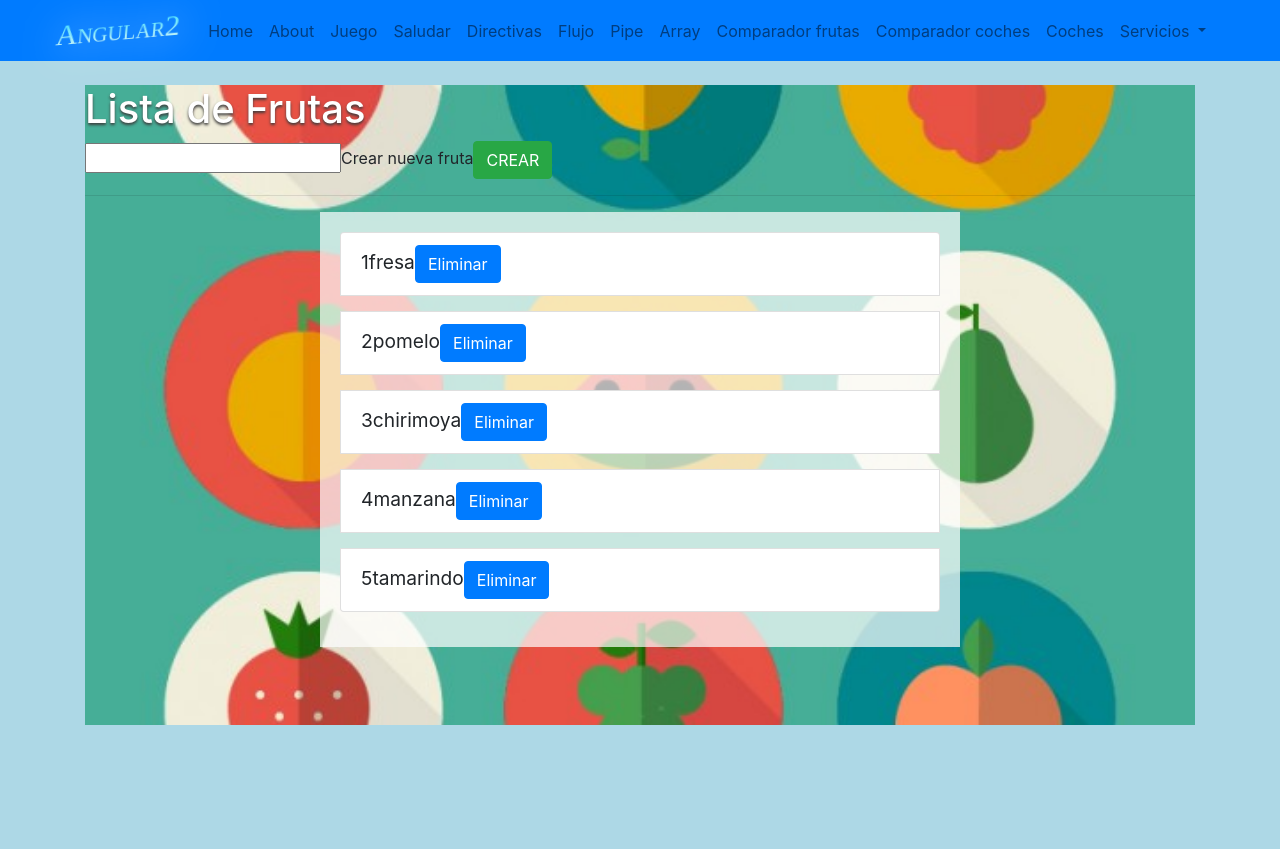
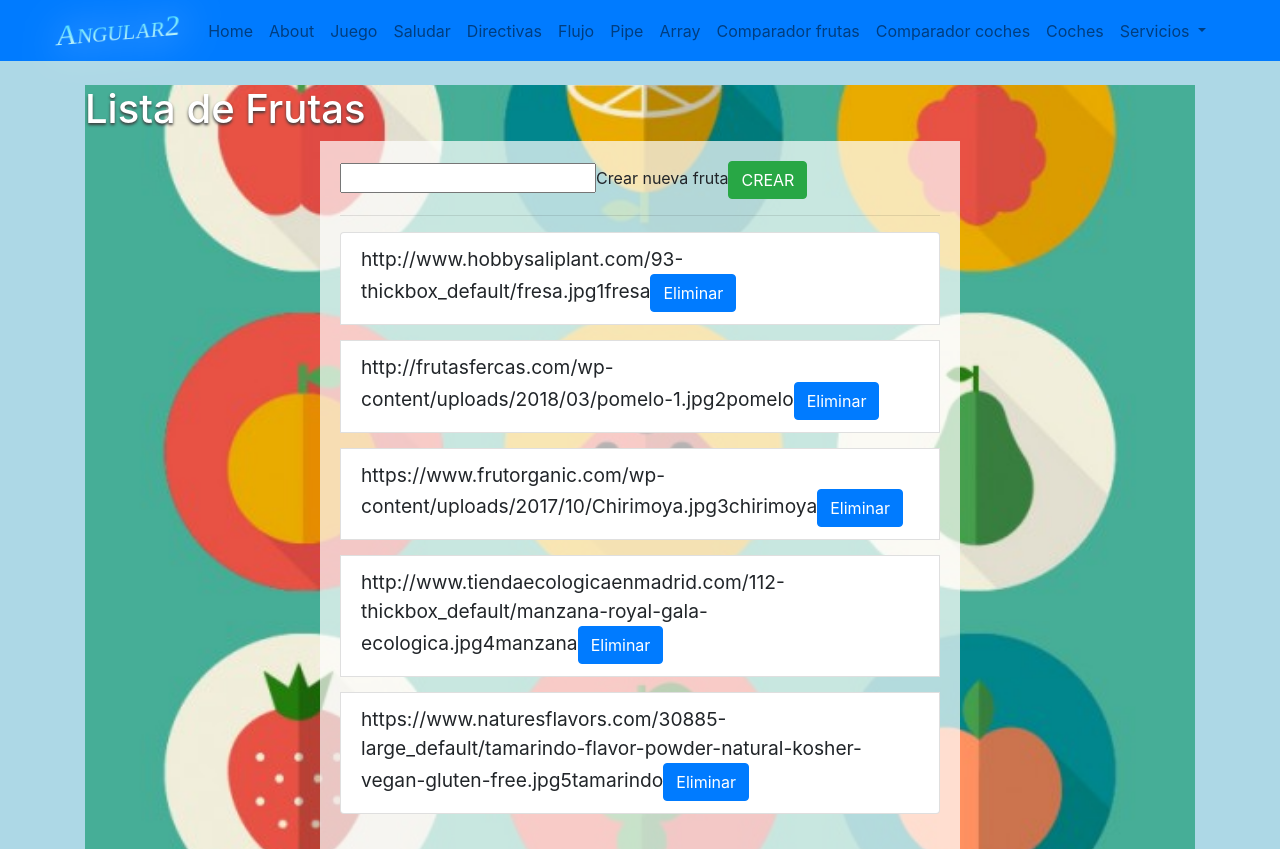
Before and after one commit to andonishiraiwa/angular_ejemplos, an Angular app: page /listafrutas in a window 1280 px wide. Before the commit the page ends 800 px from the top, so only its background shows below. Built offline with nearby package versions, Linux system fonts and the light colour scheme; data requests are answered from the project's data file.

Commit message:
añadido imagenes frutas
solo se muestra SU URL

```diff
--- a/src/app/components/pagina-listafrutas/pagina-listafrutas.component.html
+++ b/src/app/components/pagina-listafrutas/pagina-listafrutas.component.html
@@ -1,6 +1,6 @@
 <div id="frutti">
   <h1>Lista de Frutas</h1>
-
+  <section>
   <div>
 
 
@@ -12,12 +12,11 @@
 
   <hr>
 
-<section>
+
     <ul class="list-group">
-<li class="list-group-item"
-*ngFor="let fruta of frutas">
+      <li class="list-group-item" *ngFor="let fruta of frutas">
 
- <span>{{fruta.id}}{{fruta.nombre}}</span>
+        <span>{{fruta.imagen}}{{fruta.id}}{{fruta.nombre}}</span>
         <button (click)="delete(listafruta)" class=" btn-primary btn">Eliminar</button>
 
       </li>
```
Lines whose indentation alone changed are shown as unchanged.
